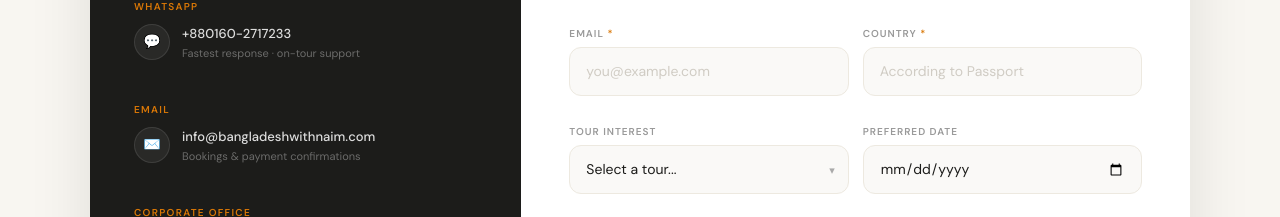
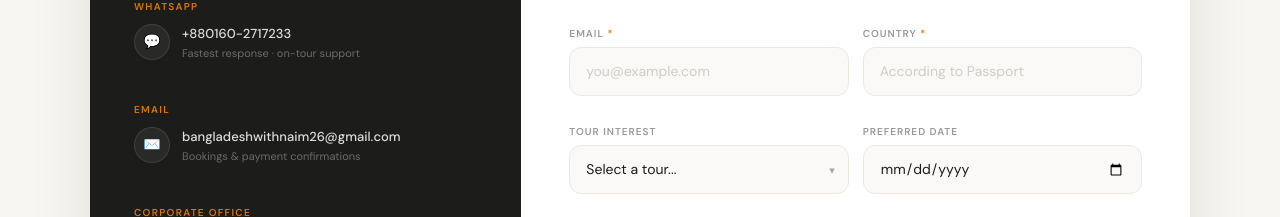
Before and after one commit to Saimon1831552/bangladesh-with-nayeem, a Next.js app: page /contact in a window 1280 px wide. Shown: the part 1160-1377 px from the top of the page. Built offline with nearby package versions, Linux system fonts and the light colour scheme; a web font is replaced by a local one.

Commit message:
Update contact email address

```diff
--- a/src/app/contact/contact.jsx
+++ b/src/app/contact/contact.jsx
@@ -408,7 +408,7 @@ export default function ContactSection() {
                   <div className="ct-info-item">
                     <div className="ct-info-icon">✉️</div>
                     <div className="ct-info-text">
-                      <span className="ct-info-main">info@bangladeshwithnaim.com</span>
+                      <span className="ct-info-main">bangladeshwithnaim26@gmail.com</span>
                       <span className="ct-info-hint">Bookings & payment confirmations</span>
                     </div>
                   </div>
```
